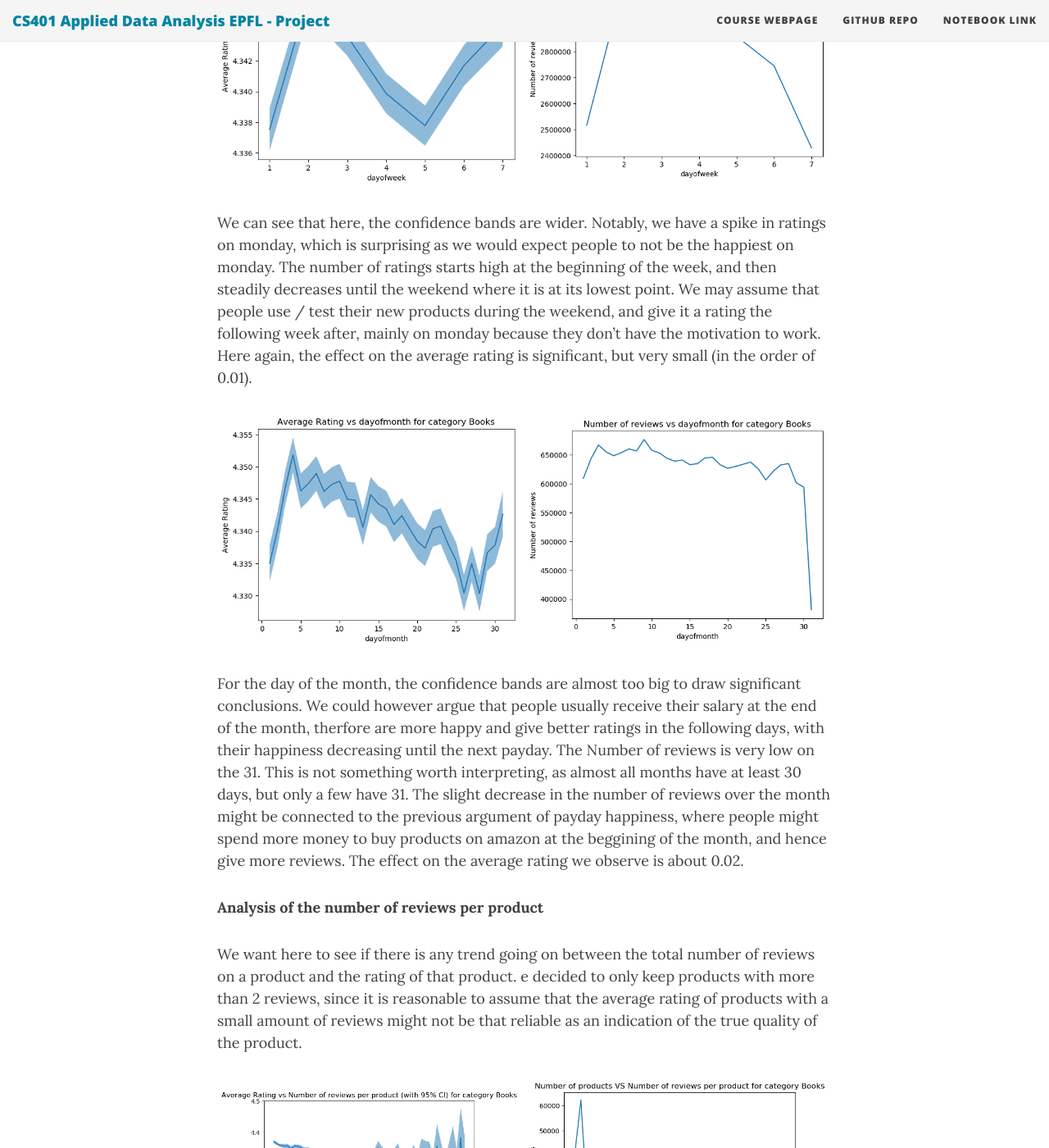
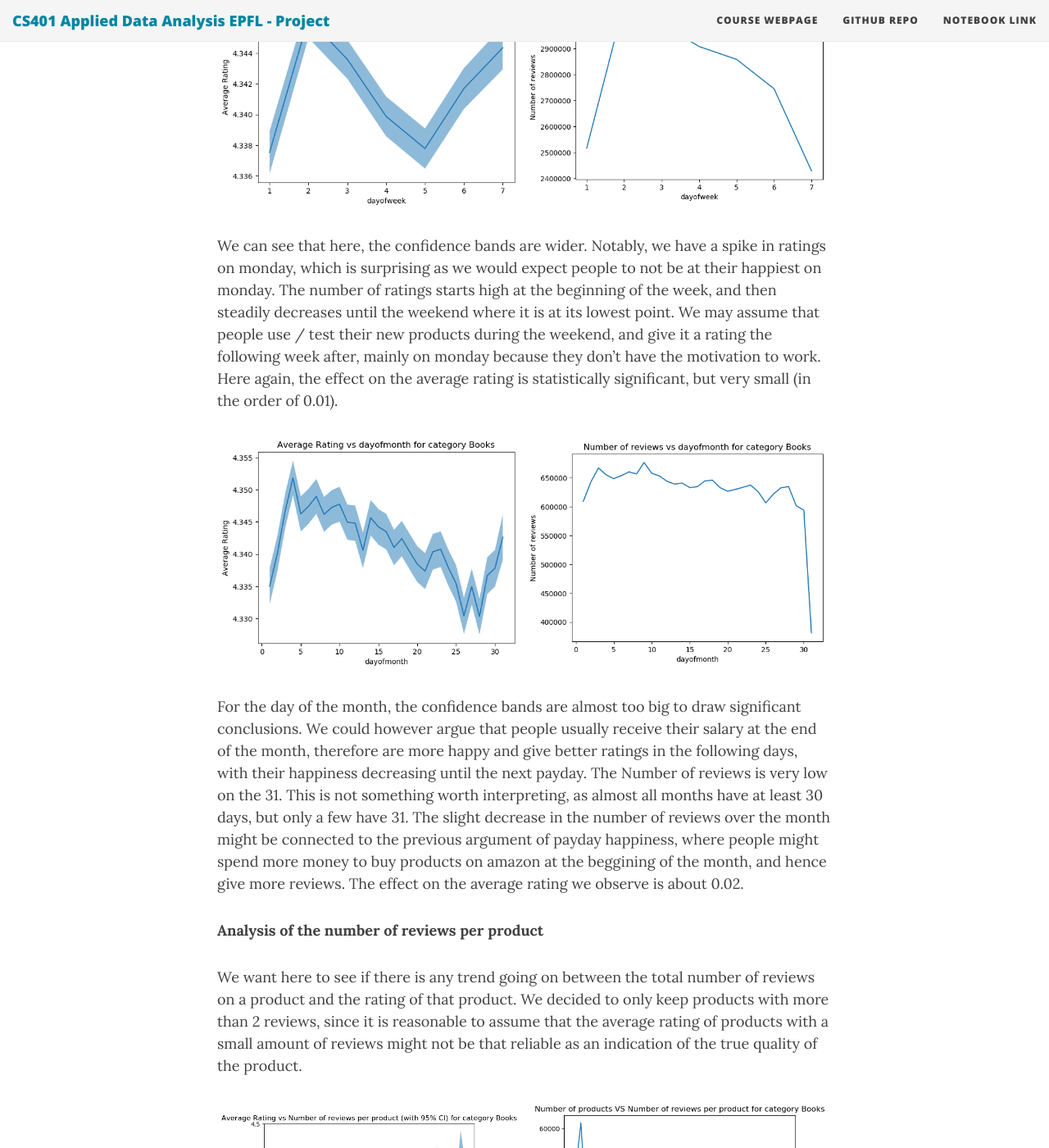
Before and after one commit to ada-lyn/ada-lyn.github.io, a Jekyll site: the page built from index.md, in a window 1280 px wide and 1400 px high, scrolled down 10384 px. Shown: the whole window at 82% size. Built offline with Jekyll 4.4.1, drawn with Linux system fonts in a browser that asks for light colours; nearby versions of some CDN libraries; some of the changed text lies outside the part shown.

Commit message:
Update index.md

```diff
--- a/index.md
+++ b/index.md
@@ -146,18 +146,18 @@
 </p>
 
 
-We can see that here, the confidence bands are wider. Notably, we have a spike in ratings on monday, which is surprising as we would expect people to not be the happiest on monday. The number of ratings starts high at the beginning of the week, and then steadily decreases until the weekend where it is at its lowest point. We may assume that people use / test their new products during the weekend, and give it a rating the following week after, mainly on monday because they don't have the motivation to work. Here again, the effect on the average rating is significant, but very small (in the order of 0.01).
+We can see that here, the confidence bands are wider. Notably, we have a spike in ratings on monday, which is surprising as we would expect people to not be at their happiest on monday. The number of ratings starts high at the beginning of the week, and then steadily decreases until the weekend where it is at its lowest point. We may assume that people use / test their new products during the weekend, and give it a rating the following week after, mainly on monday because they don't have the motivation to work. Here again, the effect on the average rating is statistically significant, but very small (in the order of 0.01).
 
 <p float="left">
   <img src="/img/products/rating_by_dayofmonth_evolution_Books.png" width="49.5%" />
   <img src="/img/products/number_by_dayofmonth_evolution_Books.png" width="49.5%" />
 </p>
 
-For the day of the month, the confidence bands are almost too big to draw significant conclusions. We could however argue that people usually receive their salary at the end of the month, therfore are more happy and give better ratings in the following days, with their happiness decreasing until the next payday. The Number of reviews is very low on the 31. This is not something worth interpreting, as almost all months have at least 30 days, but only a few have 31. The slight decrease in the number of reviews over the month might be connected to the previous argument of payday happiness, where people might spend more money to buy products on amazon at the beggining of the month, and hence give more reviews. The effect on the average rating we observe is about 0.02.
+For the day of the month, the confidence bands are almost too big to draw significant conclusions. We could however argue that people usually receive their salary at the end of the month, therefore are more happy and give better ratings in the following days, with their happiness decreasing until the next payday. The Number of reviews is very low on the 31. This is not something worth interpreting, as almost all months have at least 30 days, but only a few have 31. The slight decrease in the number of reviews over the month might be connected to the previous argument of payday happiness, where people might spend more money to buy products on amazon at the beggining of the month, and hence give more reviews. The effect on the average rating we observe is about 0.02.
 
 **Analysis of the number of reviews per product**
 
-We want here to see if there is any trend going on between the total number of reviews on a product and the rating of that product. e decided to only keep products with more than 2 reviews, since it is reasonable to assume that the average rating of products with a small amount of reviews might not be that reliable as an indication of the true quality of the product.
+We want here to see if there is any trend going on between the total number of reviews on a product and the rating of that product. We decided to only keep products with more than 2 reviews, since it is reasonable to assume that the average rating of products with a small amount of reviews might not be that reliable as an indication of the true quality of the product.
 
 
 <p float="left">
@@ -169,9 +169,7 @@
 
 So we can observe for sure a descending trend in the average rating between 3 and ~100 number of reviews per product (of about 0.05 stars, which is not negligable with so much data) but any value after that becomes too uncertain to conclude anything.
 
-
 **Analysis of the `review_headline` and `review_body` features**
-
 
 Another feature that may give us a hint on the rating is the review's text. A method that comes to mind would be to analyse the text with natural language processing models, especially sentiment analysis. But this analysis would not bring new insights, if we were to find a positive correlation. It would seem fairly intuitive that a more positive review will come with a higher rating. Additionnaly, these methods would be cumbersome to implement with spark and use too much processing power.
 
```
Also changed, not shown: other parts of index.md (+1 -1 lines).
